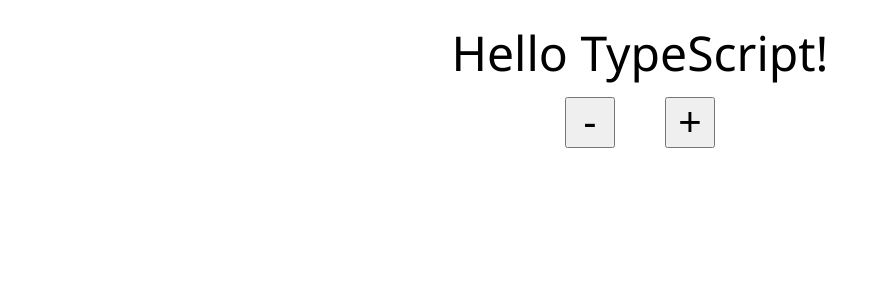
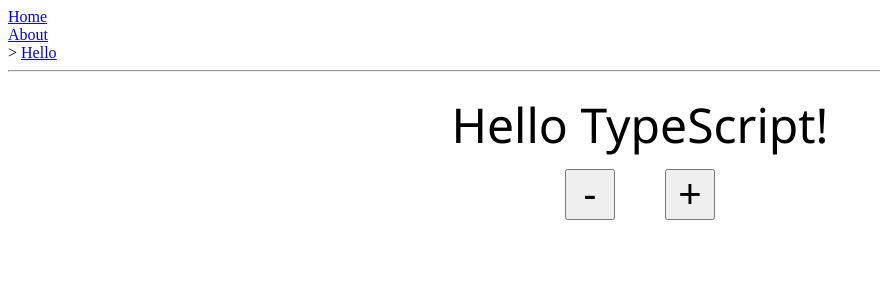
Before and after one commit to Ennoriel/veille-pedagogique, a React (Create React App) app: page /hello in a window 1280 px wide. Shown: the top 300 px of the page, without its empty margins (0-880 px from the left). Built offline with nearby package versions, Linux system fonts and the light colour scheme.

Commit message:
Ajout d'un système de route de base

```diff
--- a/src/index.tsx
+++ b/src/index.tsx
@@ -5,7 +5,7 @@ import { createStore } from 'redux';
 import { enthusiasm } from './reducers/index';
 import { StoreState } from './types/index';
 
-import Hello from './containers/Hello';
+import Router from './router';
 import { Provider } from 'react-redux';
 
 const store = createStore<StoreState, any, any, any>(enthusiasm, {
@@ -15,7 +15,7 @@ const store = createStore<StoreState, any, any, any>(enthusiasm, {
 
 ReactDOM.render(
     <Provider store={store}>
-        <Hello />
+        <Router />
     </Provider>,
     document.getElementById('root') as HTMLElement
 );
--- /dev/null
+++ b/src/router.tsx
@@ -0,0 +1,52 @@
+import * as React from 'react';
+
+import { BrowserRouter as Router, Route, Link } from 'react-router-dom';
+
+import Hello from './containers/Hello';
+
+const Home = () => (<h2>Home</h2>);
+
+const About = () => (<h2>About</h2>);
+
+const routes = [
+    {
+        path: '/',
+        label: 'Home',
+        component: Home
+    },
+    {
+        path: '/about',
+        label: 'About',
+        component: About
+    },
+    {
+        path: '/hello',
+        label: 'Hello',
+        component: Hello
+    }
+]
+
+const CustomLinkExample = () => (
+    <Router>
+        <div>
+            {routes.map((route, i) => <MenuLink activeOnlyWhenExact={i === 0} to={route.path} label={route.label} />)}
+            <hr />
+            {routes.map((route, i) => <Route exact path={route.path} component={route.component} />)}
+        </div>
+    </Router>
+);
+
+const MenuLink = ({ label, to, activeOnlyWhenExact }: {label: string, to: string, activeOnlyWhenExact: boolean}) => (
+    <Route
+        path={to}
+        exact={activeOnlyWhenExact}
+        children={({ match }) => (
+            <div className={match ? "active" : ""}>
+                {match ? "> " : ""}
+                <Link to={to}>{label}</Link>
+            </div>
+        )}
+    />
+);
+
+export default CustomLinkExample;
```
